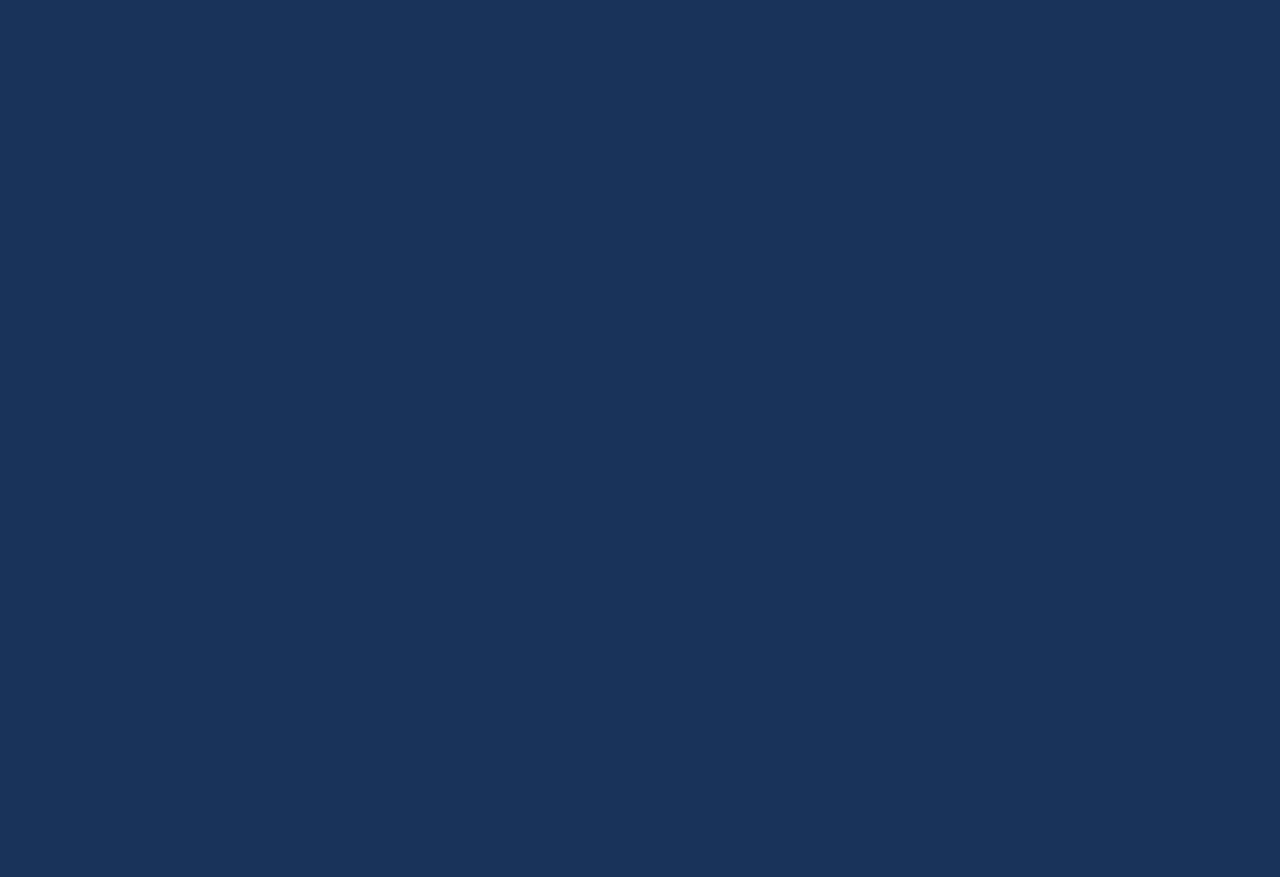
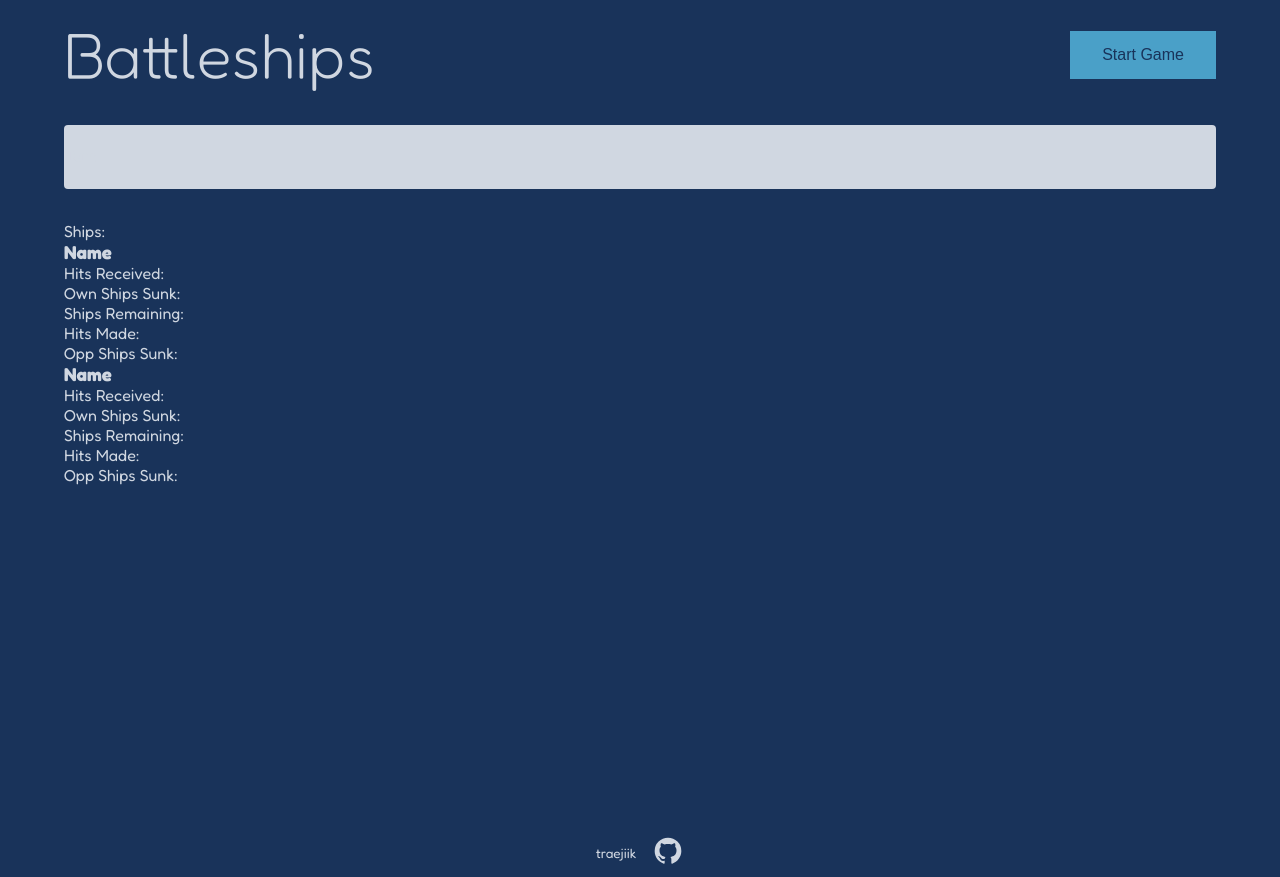
Before and after one commit to traejiik/Battleships, a website built with webpack: page src/template.html in a window 1280 px wide. Before the commit the page ends 800 px from the top, so only its background shows below. Built offline with nearby package versions, Linux system fonts and the light colour scheme.

Commit message:
feat: add stat boards

```diff
--- a/src/template.html
+++ b/src/template.html
@@ -7,27 +7,78 @@
   </head>
   <body>
     <div class="container">
-      <header class="header"></header>
+      <header>
+        <h1>Battleships</h1>
+        <button class="restartGame">start game</button>
+      </header>
       <main class="content">
-        <div class="gameInit">
-          <div class="createCtn">
-            <form action="#" class="playerCreate"></form>
+        <div class="gameInit hidden">
+          <div class="createCtn"></div>
+        </div>
+        <div class="gameActive">
+          <div class="dispArea">
+            <div class="turnDisplay">
+              <p><span></span><br />Turn</p>
+              <div class="gameStateMessage">
+                <p></p>
+              </div>
+            </div>
+          </div>
+          <div class="grids">
+            <div class="playerBoard">
+              <div id="p1" class="gameboard"></div>
+            </div>
+            <div class="compBoard">
+              <div id="p2Comp" class="gameboard"></div>
+            </div>
+          </div>
+          <div class="gameDetails">
+            <p>Ships:</p>
+            <div class="playerShips">
+              <div class="shipContainer">
+                <div class="carrier"></div>
+                <div class="battleship"></div>
+                <div class="cruiser"></div>
+                <div class="submarine"></div>
+                <div class="destroyer"></div>
+              </div>
+            </div>
+            <div class="statboard">
+              <div class="player1">
+                <h3>Name</h3>
+                <p class="stat1">Hits Received: <span></span></p>
+                <p class="stat2">Own Ships Sunk: <span></span></p>
+                <p class="stat3">Ships Remaining: <span></span></p>
+                <p class="stat4">Hits Made: <span></span></p>
+                <p class="stat5">Opp Ships Sunk: <span></span></p>
+              </div>
+              <div class="player2">
+                <h3>Name</h3>
+                <p class="stat1">Hits Received: <span></span></p>
+                <p class="stat2">Own Ships Sunk: <span></span></p>
+                <p class="stat3">Ships Remaining: <span></span></p>
+                <p class="stat4">Hits Made: <span></span></p>
+                <p class="stat5">Opp Ships Sunk: <span></span></p>
+              </div>
+            </div>
           </div>
         </div>
-        <div class="gameActive">
-          <div class="grids">
-            <div class="userGrid playerGrid">
-              <div id="p1" class="gridContainer"></div>
-              <div class="shipInit"></div>
-            </div>
-            <div class="playerGrid">
-              <div id="p2Comp" class="gridContainer"></div>
-            </div>
-          </div>
-          <div class="gameButtons"></div>
-        </div>
       </main>
-      <footer class="footer"></footer>
+      <footer>
+        <small>traejiik</small>
+        <a
+          target="_blank"
+          href="https://github.com/traejiik/Battleships"
+          class="footerLink"
+        >
+          <svg xmlns="http://www.w3.org/2000/svg" viewBox="0 0 24 24">
+            <path
+              fill="currentColor"
+              d="M12 2A10 10 0 0 0 2 12c0 4.42 2.87 8.17 6.84 9.5c.5.08.66-.23.66-.5v-1.69c-2.77.6-3.36-1.34-3.36-1.34c-.46-1.16-1.11-1.47-1.11-1.47c-.91-.62.07-.6.07-.6c1 .07 1.53 1.03 1.53 1.03c.87 1.52 2.34 1.07 2.91.83c.09-.65.35-1.09.63-1.34c-2.22-.25-4.55-1.11-4.55-4.92c0-1.11.38-2 1.03-2.71c-.1-.25-.45-1.29.1-2.64c0 0 .84-.27 2.75 1.02c.79-.22 1.65-.33 2.5-.33s1.71.11 2.5.33c1.91-1.29 2.75-1.02 2.75-1.02c.55 1.35.2 2.39.1 2.64c.65.71 1.03 1.6 1.03 2.71c0 3.82-2.34 4.66-4.57 4.91c.36.31.69.92.69 1.85V21c0 .27.16.59.67.5C19.14 20.16 22 16.42 22 12A10 10 0 0 0 12 2"
+            />
+          </svg>
+        </a>
+      </footer>
     </div>
   </body>
 </html>
```
